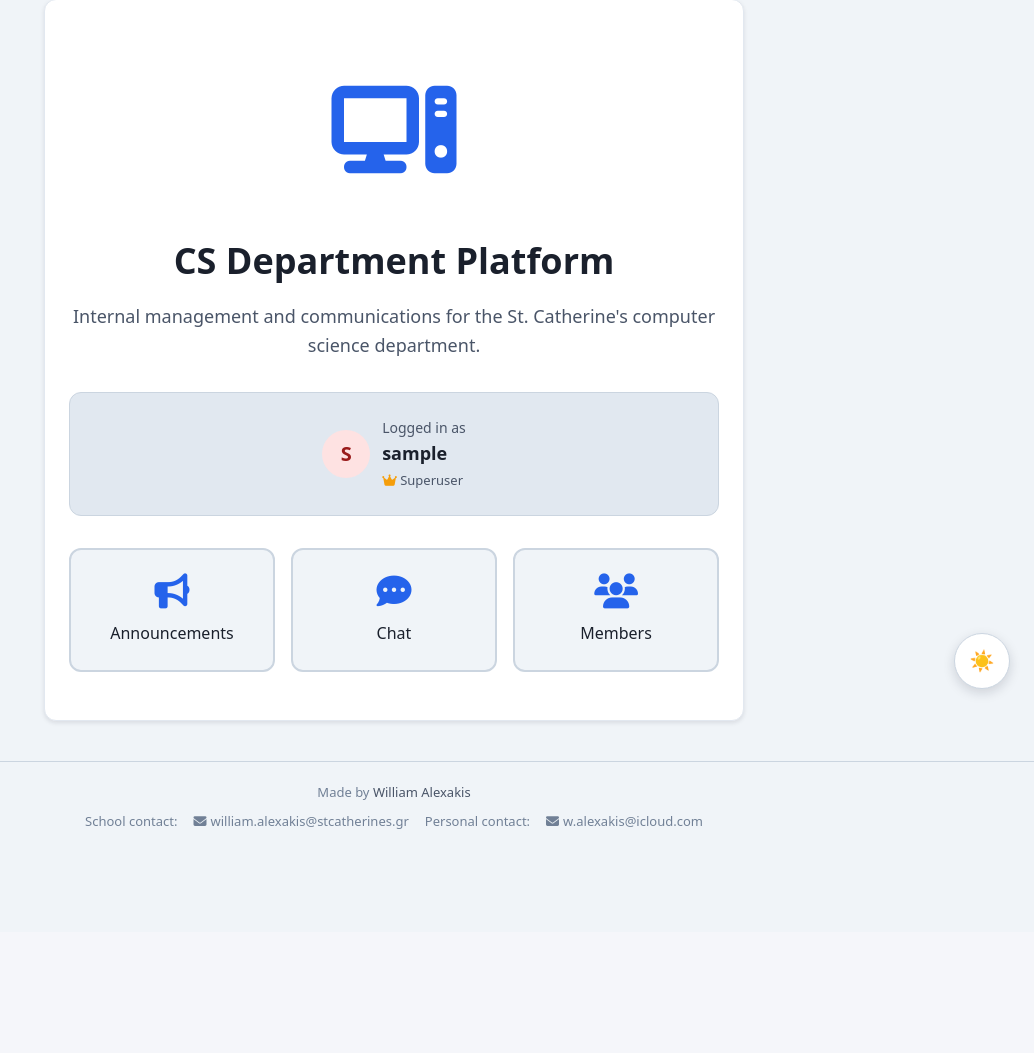
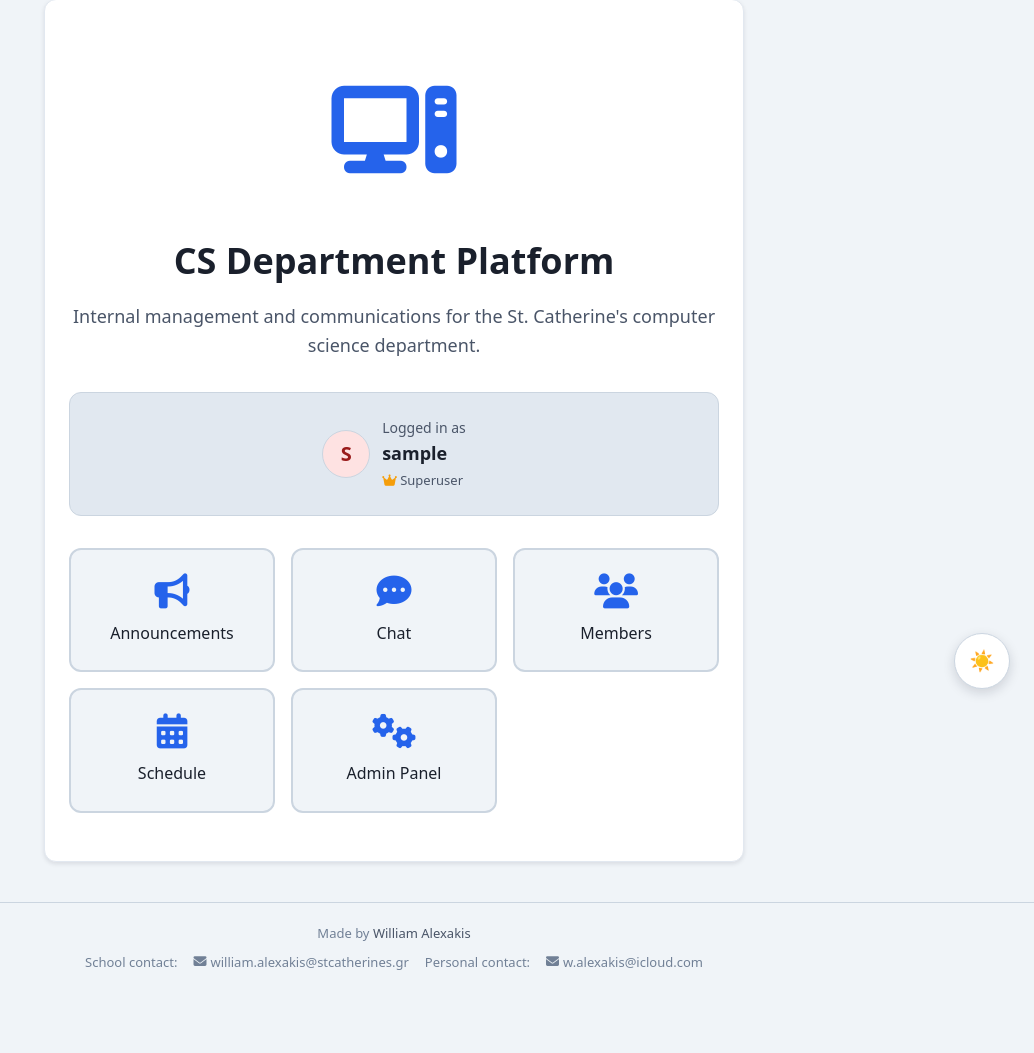
Before and after one commit to williamalexakis/stcats-ops, a Django app: page / in a window 1280 px wide. Shown: the part 87-1140 px from the top of the page, without its empty margins (246-1280 px from the left). Before the commit the page ends 916 px from the top, so only its background shows below. Run offline with Django 5.2, Linux system fonts and the light colour scheme; the visitor is signed in with stand-in values (Sample User, id 1).

Commit message:
Fix: Ensure consistency in button and badge styling

```diff
--- a/core/templates/core/home.html
+++ b/core/templates/core/home.html
@@ -19,7 +19,7 @@
 
         <div style="background: var(--bg-tertiary); border: 1px solid var(--border-color); border-radius: 12px; padding: 24px; margin-bottom: 24px;">
             <div style="display: flex; align-items: center; justify-content: center; gap: 12px;">
-                <div style="width: 48px; height: 48px; border-radius: 50%; background: {% if user.is_superuser or user.groups.all.0.name == 'admin' %}var(--error-bg){% else %}var(--info-bg){% endif %}; color: {% if user.is_superuser or user.groups.all.0.name == 'admin' %}var(--error-text){% else %}var(--info-text){% endif %}; display: flex; align-items: center; justify-content: center; font-weight: 600; font-size: 20px;">
+                <div style="width: 48px; height: 48px; border: 1px solid var(--border-color); border-radius: 50%; background: {% if user.is_superuser or user.groups.all.0.name == 'admin' %}var(--error-bg){% else %}var(--info-bg){% endif %}; color: {% if user.is_superuser or user.groups.all.0.name == 'admin' %}var(--error-text){% else %}var(--info-text){% endif %}; display: flex; align-items: center; justify-content: center; font-weight: 600; font-size: 20px;">
                     {{ user.username|first|upper }}
                 </div>
 
@@ -27,16 +27,27 @@
                     <div style="font-size: 14px; color: var(--text-secondary);">Logged in as</div>
                     <div style="font-weight: 600; font-size: 18px; color: var(--text-primary);">{{ user.username }}</div>
                     <div style="font-size: 13px; color: var(--text-secondary); margin-top: 2px;">
+
                         {% if user.is_superuser %}
+
                             <i class="fa-solid fa-crown" style="color: var(--crown);"></i>
+
                             Superuser
+
                         {% elif user.groups.all.0.name == 'admin' %}
+
                             <i class="fa-solid fa-user-shield" style="color: var(--error-text);"></i>
+
                             Admin
+
                         {% else %}
+
                             <i class="fa-solid fa-chalkboard-user" style="color: var(--link-color);"></i>
+
                             Teacher
+
                         {% endif %}
+
                     </div>
                 </div>
             </div>
@@ -61,11 +72,22 @@
                 <span style="font-weight: 500; color: var(--text-primary);">Members</span>
             </a>
 
-            <!--<a href="/admin/" style="display: flex; flex-direction: column; align-items: center; gap: 12px; padding: 24px; background: var(--bg-secondary); border-radius: 12px; border: 2px solid var(--border-color); text-decoration: none; transition: all 0.2s ease;" onmouseover="this.style.borderColor='var(--link-color)'; this.style.transform='translateY(-2px)'; this.style.boxShadow='0 4px 12px var(--shadow-hover)';" onmouseout="this.style.borderColor='var(--border-color)'; this.style.transform='translateY(0)'; this.style.boxShadow='none';">
-                <i class="fa-solid fa-gears" style="font-size: 35px; color: var(--link-color);"></i>
+            <a href="{% url 'scheduler' %}" style="display: flex; flex-direction: column; align-items: center; gap: 12px; padding: 24px; background: var(--bg-secondary); border-radius: 12px; border: 2px solid var(--border-color); text-decoration: none; transition: all 0.2s ease;" onmouseover="this.style.borderColor='var(--link-color)'; this.style.transform='translateY(-2px)'; this.style.boxShadow='0 4px 12px var(--shadow-hover)';" onmouseout="this.style.borderColor='var(--border-color)'; this.style.transform='translateY(0)'; this.style.boxShadow='none';">
+                <i class="fa-solid fa-calendar-days" style=" font-size: 35px; color: var(--link-color);"></i>
 
-                <span style="font-weight: 500; color: var(--text-primary);">Admin</span>
-            </a>-->
+                <span style="font-weight: 500; color: var(--text-primary);">Schedule</span>
+            </a>
+
+            {% if request.user.groups.all.0.name == 'admin' or request.user.is_superuser %}
+
+                <a href="{% url 'admin_panel' %}" style="display: flex; flex-direction: column; align-items: center; gap: 12px; padding: 24px; background: var(--bg-secondary); border-radius: 12px; border: 2px solid var(--border-color); text-decoration: none; transition: all 0.2s ease;" onmouseover="this.style.borderColor='var(--link-color)'; this.style.transform='translateY(-2px)'; this.style.boxShadow='0 4px 12px var(--shadow-hover)';" onmouseout="this.style.borderColor='var(--border-color)'; this.style.transform='translateY(0)'; this.style.boxShadow='none';">
+                    <i class="fa-solid fa-gears" style="font-size: 35px; color: var(--link-color);"></i>
+
+                    <span style="font-weight: 500; color: var(--text-primary);">Admin Panel</span>
+                </a>
+
+            {% endif %}
+
         </div>
 
     {% else %}
--- a/core/templates/core/members.html
+++ b/core/templates/core/members.html
@@ -25,7 +25,7 @@
             {% for user in admins %}
 
                 <div style="display: flex; align-items: center; gap: 10px; padding: 12px; background: var(--bg-secondary); border-radius: 8px; border: 1px solid var(--border-color);">
-                    <div style="width: 40px; height: 40px; border-radius: 50%; background: var(--error-bg); color: var(--error-text); display: flex; align-items: center; justify-content: center; font-weight: 600; font-size: 16px; flex-shrink: 0;">
+                    <div style="width: 40px; height: 40px; border-radius: 50%; border: 1px solid var(--border-color); background: var(--error-bg); color: var(--error-text); display: flex; align-items: center; justify-content: center; font-weight: 600; font-size: 16px; flex-shrink: 0;">
                         {{ user.username|first|upper }}
                     </div>
 
@@ -102,7 +102,7 @@
             {% for user in teachers %}
 
                 <div style="display: flex; align-items: center; gap: 10px; padding: 12px; background: var(--bg-secondary); border-radius: 8px; border: 1px solid var(--border-color);">
-                    <div style="width: 40px; height: 40px; border-radius: 50%; background: var(--info-bg); color: var(--info-text); display: flex; align-items: center; justify-content: center; font-weight: 600; font-size: 16px; flex-shrink: 0;">
+                    <div style="width: 40px; height: 40px; border: 1px solid var(--border-color); border-radius: 50%; background: var(--info-bg); color: var(--info-text); display: flex; align-items: center; justify-content: center; font-weight: 600; font-size: 16px; flex-shrink: 0;">
                         {{ user.username|first|upper }}
                     </div>
 
```
Also changed, not shown: core/templates/core/admin_panel.html (+13 -8 lines), core/templates/core/announcements.html (+18 -1 lines), core/templates/core/edit_message.html (+11 -1 lines), core/templates/core/scheduler.html (+4 -4 lines).
